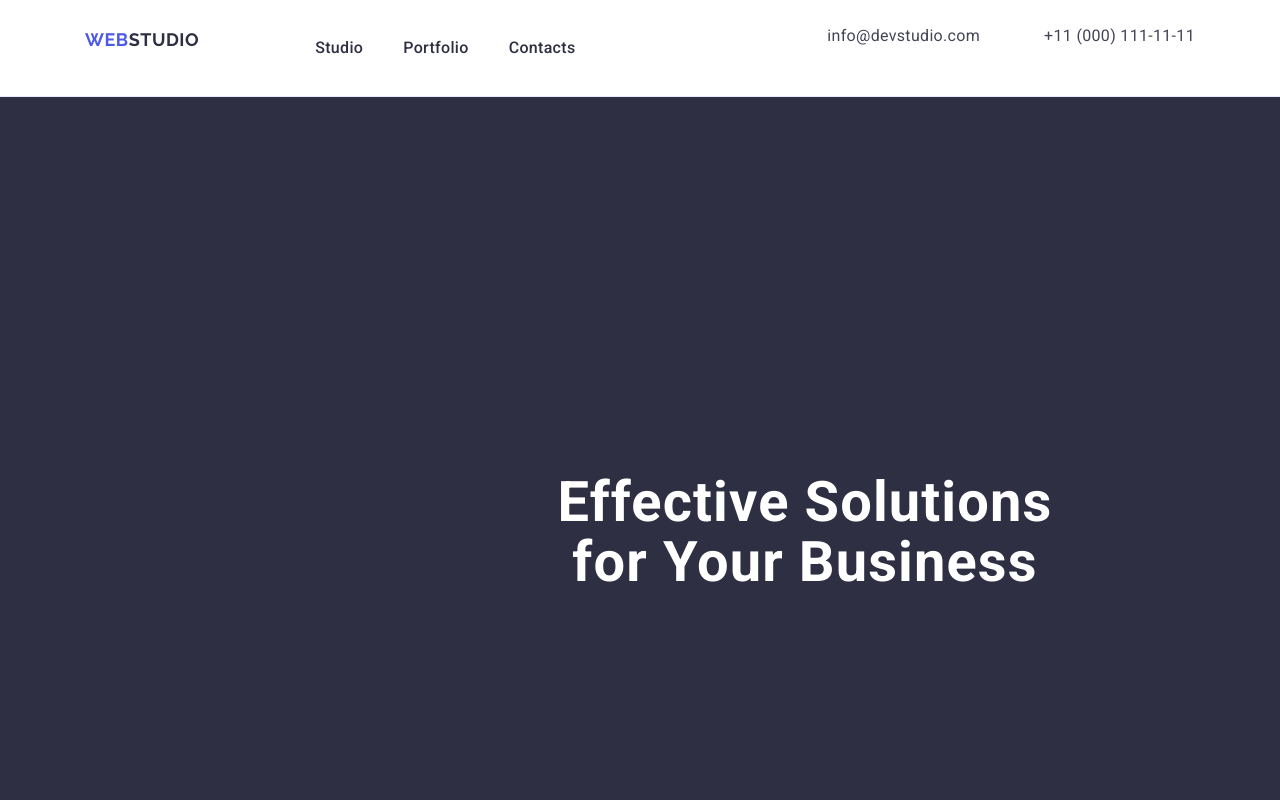
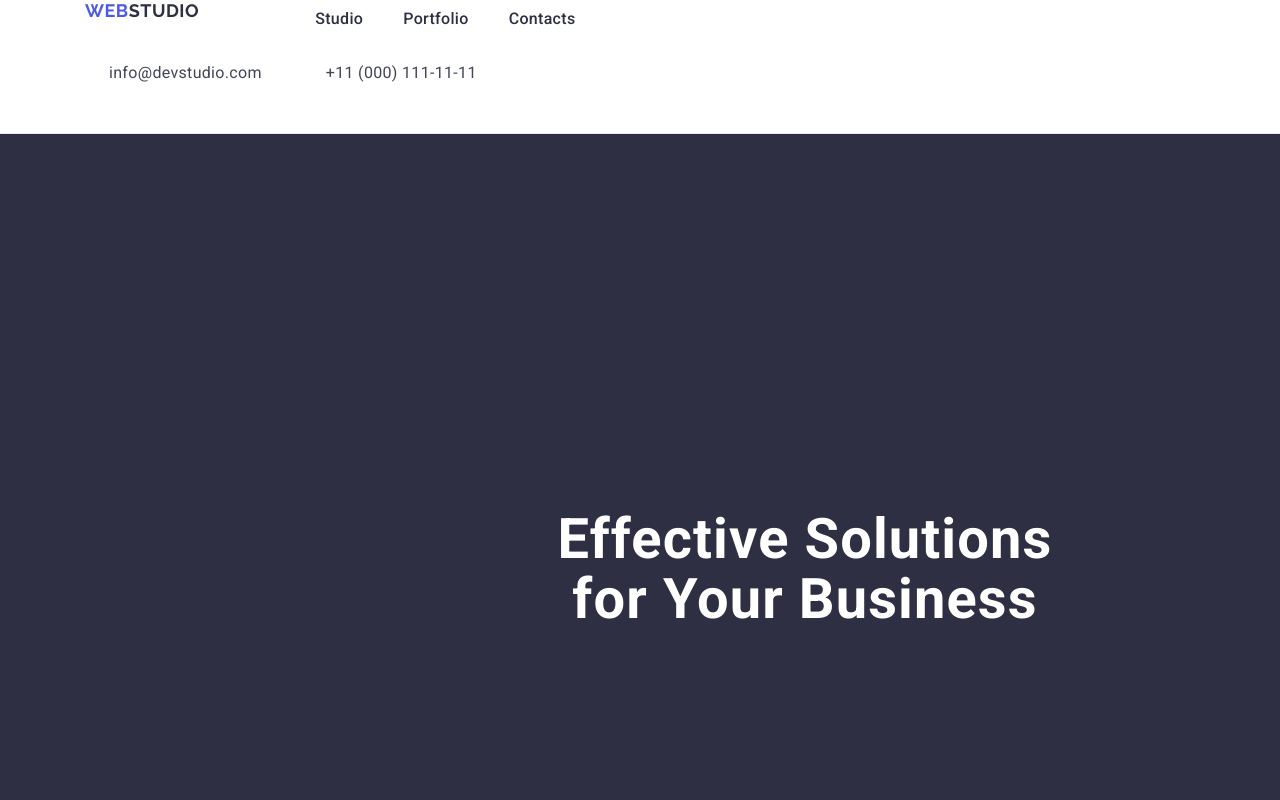
Before and after one commit to AngelAn0707/goit-markup-hw-03, a plain HTML site: page index.html in a window 1280 px wide. Shown: the top 800 px of the page. Drawn offline with nearby package versions, Linux system fonts and the light colour scheme.

Commit message:
commit message

```diff
--- a/css/styles.css
+++ b/css/styles.css
@@ -52,9 +52,7 @@ border-bottom: 1px solid #e7e9fc;
 }
 
 .header-container {
-display: flex;
- justify-content: space-between;
-align-items: center;
+
 margin: 0 auto;
 padding: 0 15px;
 max-width: 1158px;
```
